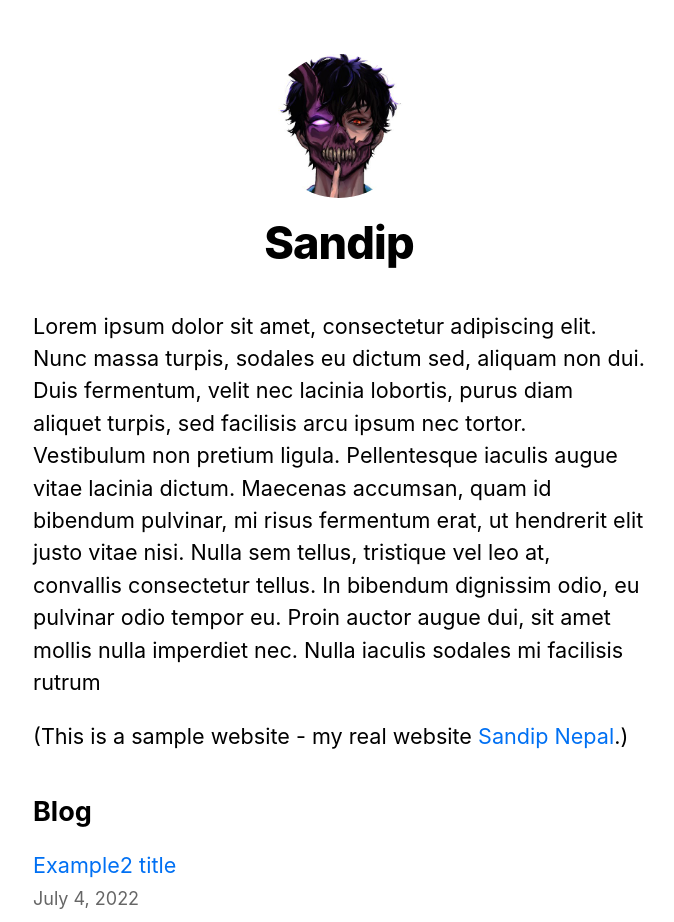
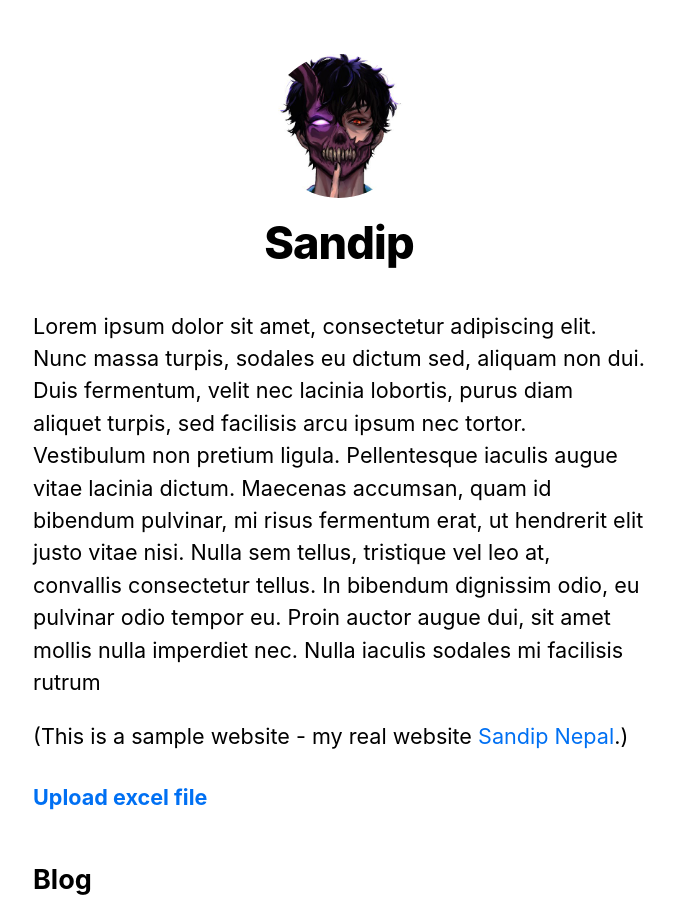
Before and after one commit to SandipNepal/Next.js-project, a Next.js app: page / in a window 1280 px wide. Shown: the top 922 px of the page, without its empty margins (301-975 px from the left). Built offline with nearby package versions, Linux system fonts and the light colour scheme.

Commit message:
added excel file upload mechanism related with intern work

```diff
--- /dev/null
+++ b/components/upload.module.css
@@ -0,0 +1,27 @@
+.container {
+  max-width: 36rem;
+  padding: 0 1rem;
+  margin: 3rem auto 6rem;
+}
+.heading {
+  font-size: 1.5rem;
+  font-weight: bold;
+  margin-bottom: 1rem;
+  margin-bottom: 10px;
+}
+
+.button {
+  background-color: #008cba;
+  border: none;
+  color: white;
+  padding: 15px 32px;
+  text-align: center;
+  text-decoration: none;
+  display: inline-block;
+  font-size: 12px;
+  margin-top: 10px;
+  cursor: pointer;
+}
+.button:hover {
+  background-color: #45a049;
+}
--- a/package.json
+++ b/package.json
@@ -9,6 +9,8 @@
     "gray-matter": "^4.0.3",
     "moment": "^2.29.3",
     "next": "latest",
+    "primeicons": "^5.0.0",
+    "primereact": "^8.1.1",
     "react": "17.0.2",
     "react-dom": "17.0.2",
     "remark": "^14.0.2",
--- /dev/null
+++ b/pages/fileuploader.js
@@ -0,0 +1,5 @@
+import Upload from "../components/upload";
+
+export default function FileUploader() {
+  return <Upload />;
+}
--- a/pages/index.js
+++ b/pages/index.js
@@ -39,6 +39,11 @@ export default function Home({ allPostsData }) {
             Sandip Nepal
           </a>
           .)
+          <Link href={"/fileuploader"}>
+            <h4>
+              <a>Upload excel file</a>
+            </h4>
+          </Link>
         </p>
       </section>
       <section className={`${utilStyles.headingMd} ${utilStyles.padding1px}`}>
--- a/styles/global.css
+++ b/styles/global.css
@@ -15,6 +15,7 @@ body {
 a {
   color: #0070f3;
   text-decoration: none;
+  cursor: pointer;
 }
 
 a:hover {
```
Also changed, not shown: components/upload.js (added, +47 -0 lines), 1 other file (tests, documents, lock files or other folders).
